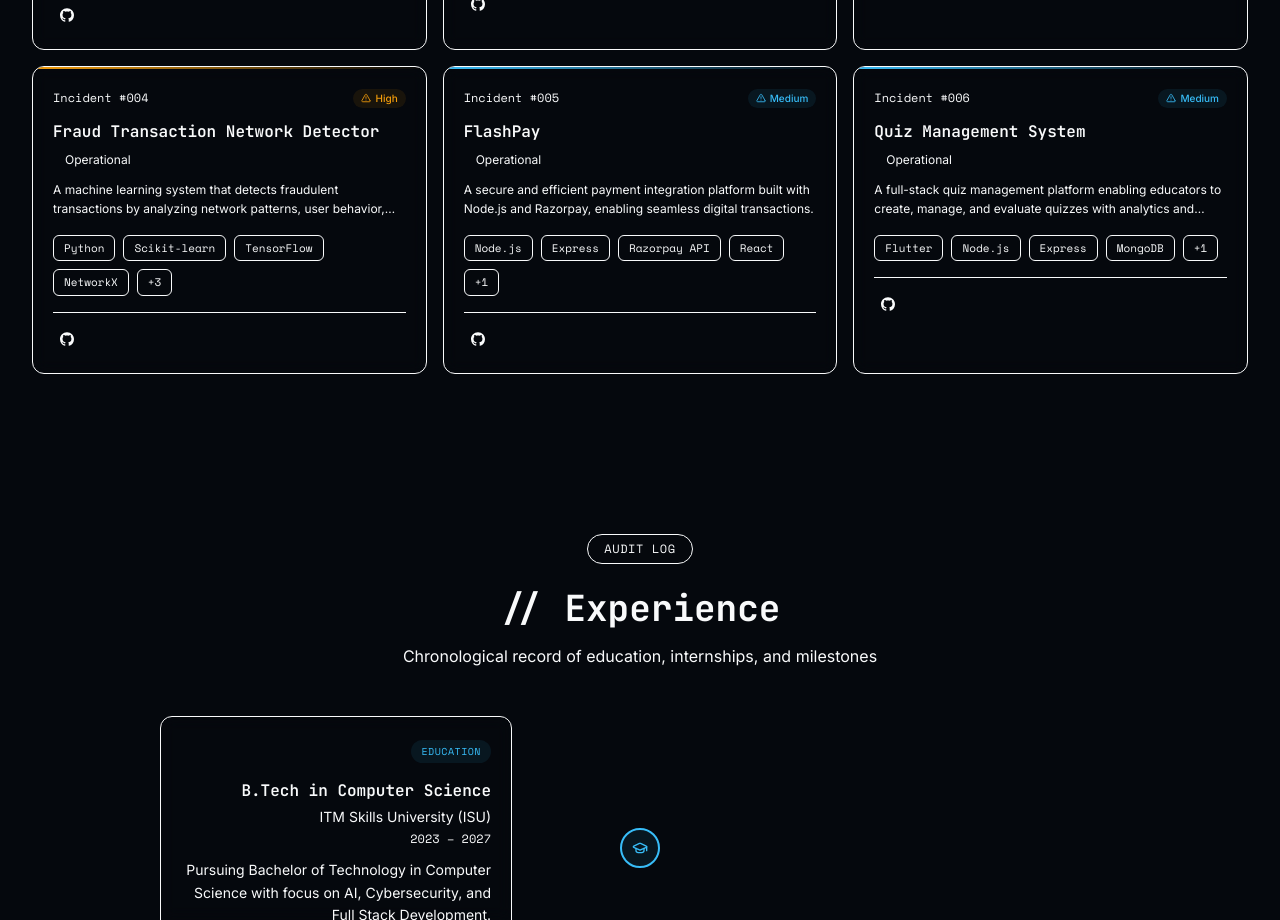
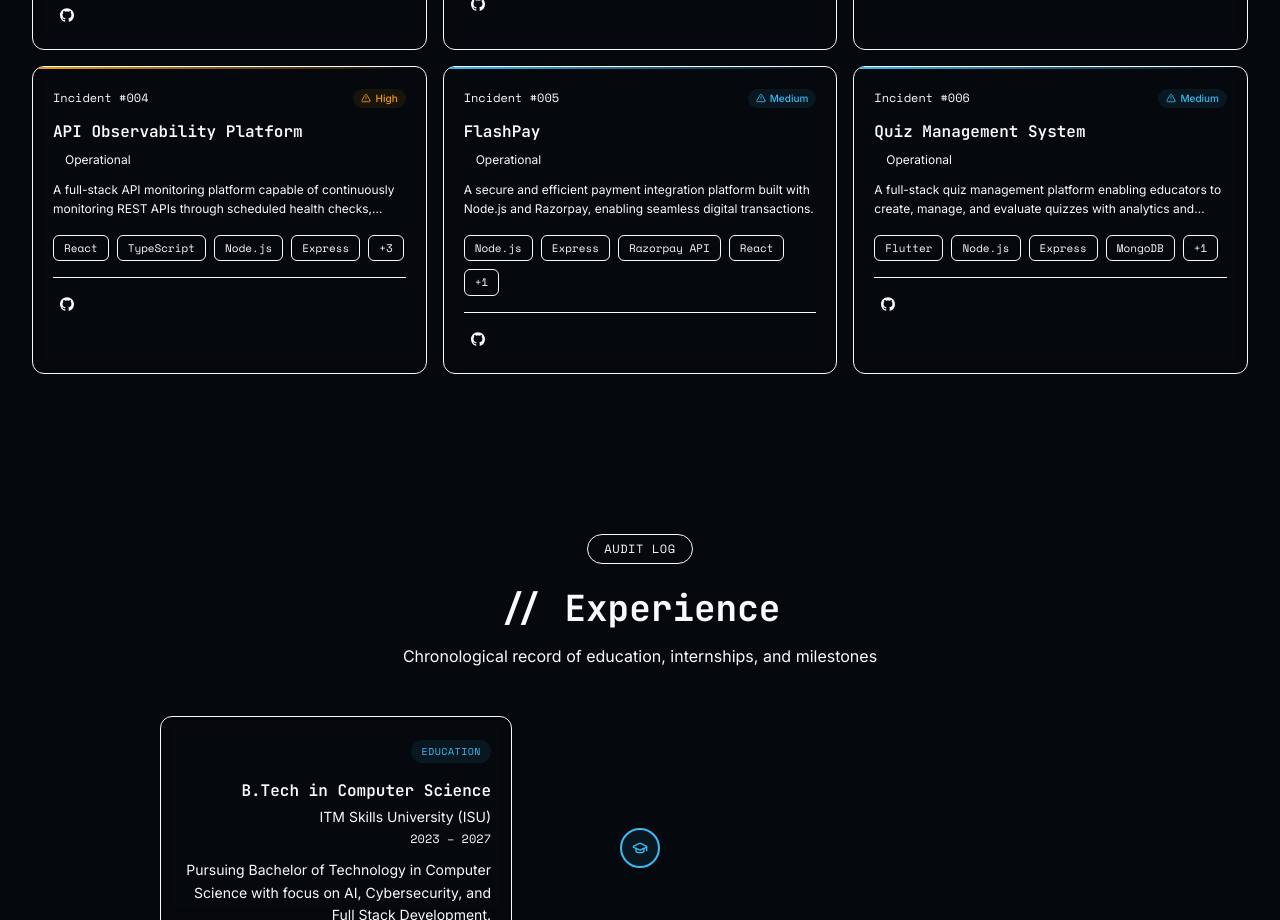
Before and after one commit to LakshyaDuhoonISU/prof-portfolio, a React (Vite) app: page / in a window 1280 px wide. Shown: the part 3460-4380 px from the top of the page. Built offline with nearby package versions, Linux system fonts and the light colour scheme.

Commit message:
updated projects

```diff
--- a/src/data/projects.ts
+++ b/src/data/projects.ts
@@ -84,26 +84,26 @@ export const projects: Project[] = [
     github: 'https://github.com/LakshyaDuhoonISU/AI_SOC_Platform',
   },
   {
-    id: 'fraud-detector',
+    id: 'api-observability-platform',
     incidentNumber: '004',
-    title: 'Fraud Transaction Network Detector',
+    title: 'API Observability Platform',
     severity: 'High',
     status: 'Operational',
-    description: 'A machine learning system that detects fraudulent transactions by analyzing network patterns, user behavior, and transaction anomalies in real-time.',
-    problemStatement: 'Financial fraud is increasingly sophisticated, requiring advanced detection methods beyond traditional rule-based systems.',
-    solution: 'Developed a graph-based fraud detection system using ML models trained on transaction network patterns to identify suspicious activities with high accuracy.',
-    techStack: ['Python', 'Scikit-learn', 'TensorFlow', 'NetworkX', 'Pandas', 'NumPy', 'FastAPI'],
+    description: 'A full-stack API monitoring platform capable of continuously monitoring REST APIs through scheduled health checks, validating responses, tracking uptime and latency, detecting outages, managing incidents, visualizing historical performance metrics, and generating operational reports.',
+    problemStatement: 'Organizations lack visibility into the real-time health and performance of their critical API infrastructure, leading to prolonged downtime.',
+    solution: 'Built a comprehensive observability tool that performs automated health checks, alerts on failures, and provides detailed metrics visualization.',
+    techStack: ['React', 'TypeScript', 'Node.js', 'Express', 'MongoDB', 'Ant Design', 'Recharts'],
     features: [
-      'Graph-based transaction analysis',
-      'Real-time fraud scoring',
-      'Anomaly detection algorithms',
-      'Network visualization',
-      'Alert management system',
+      'Scheduled automated health checks',
+      'Real-time uptime and latency tracking',
+      'Incident management and alerting',
+      'Historical performance metrics visualization',
+      'Automated operational report generation',
     ],
-    challenges: ['Handling imbalanced datasets', 'Real-time processing requirements', 'Reducing false positive rates'],
-    learnings: ['Graph neural networks', 'Anomaly detection techniques', 'Feature engineering for fraud detection'],
-    futureImprovements: ['Deep learning models', 'Cross-platform integration', 'Explainable AI for audit trails'],
-    github: 'https://github.com/LakshyaDuhoonISU',
+    challenges: ['Handling high-frequency concurrent polling', 'Storing and querying large time-series datasets', 'Minimizing false positive outage alerts'],
+    learnings: ['Time-series data modeling in MongoDB', 'Scalable background job processing', 'Advanced data visualization with Recharts'],
+    futureImprovements: ['GraphQL and WebSocket monitoring support', 'Machine learning-based anomaly detection', 'Integrations with PagerDuty and Slack'],
+    github: 'https://github.com/LakshyaDuhoonISU/API_Observability_Platform',
   },
   {
     id: 'flashpay',
```
